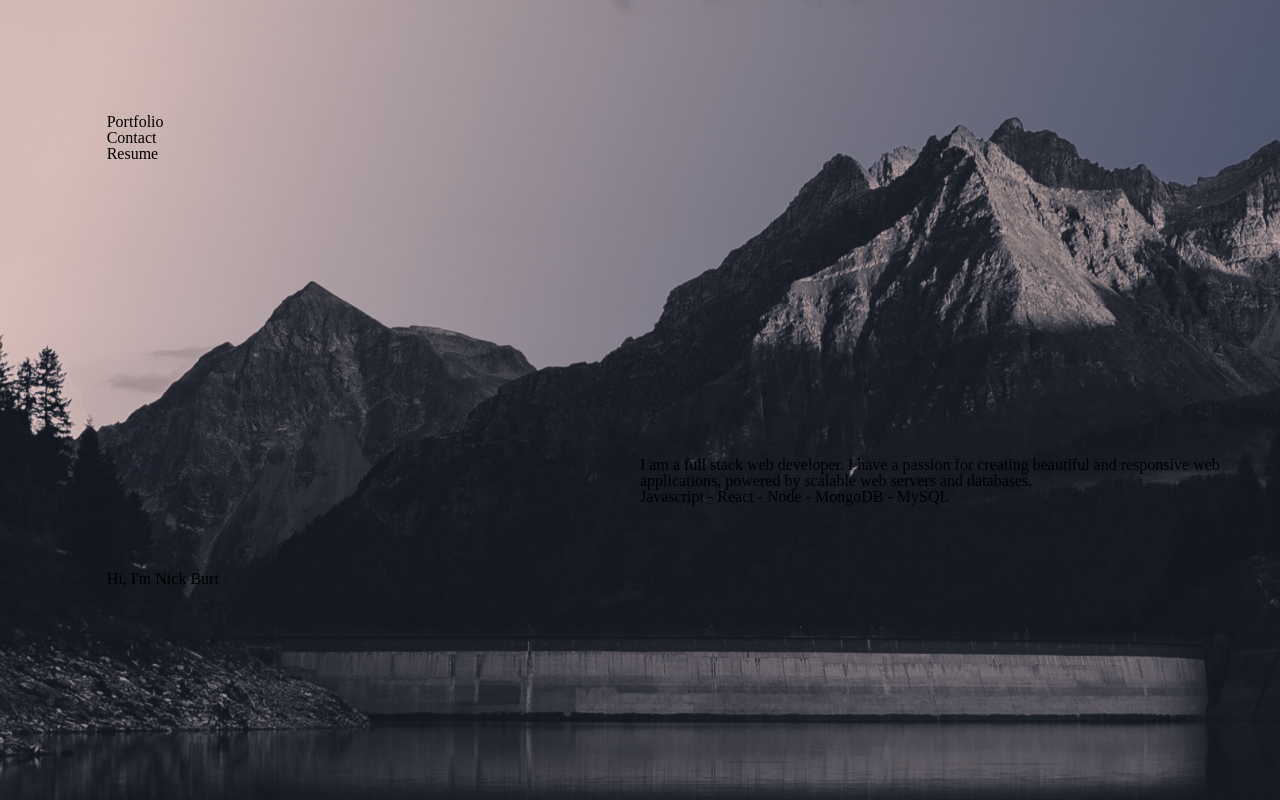
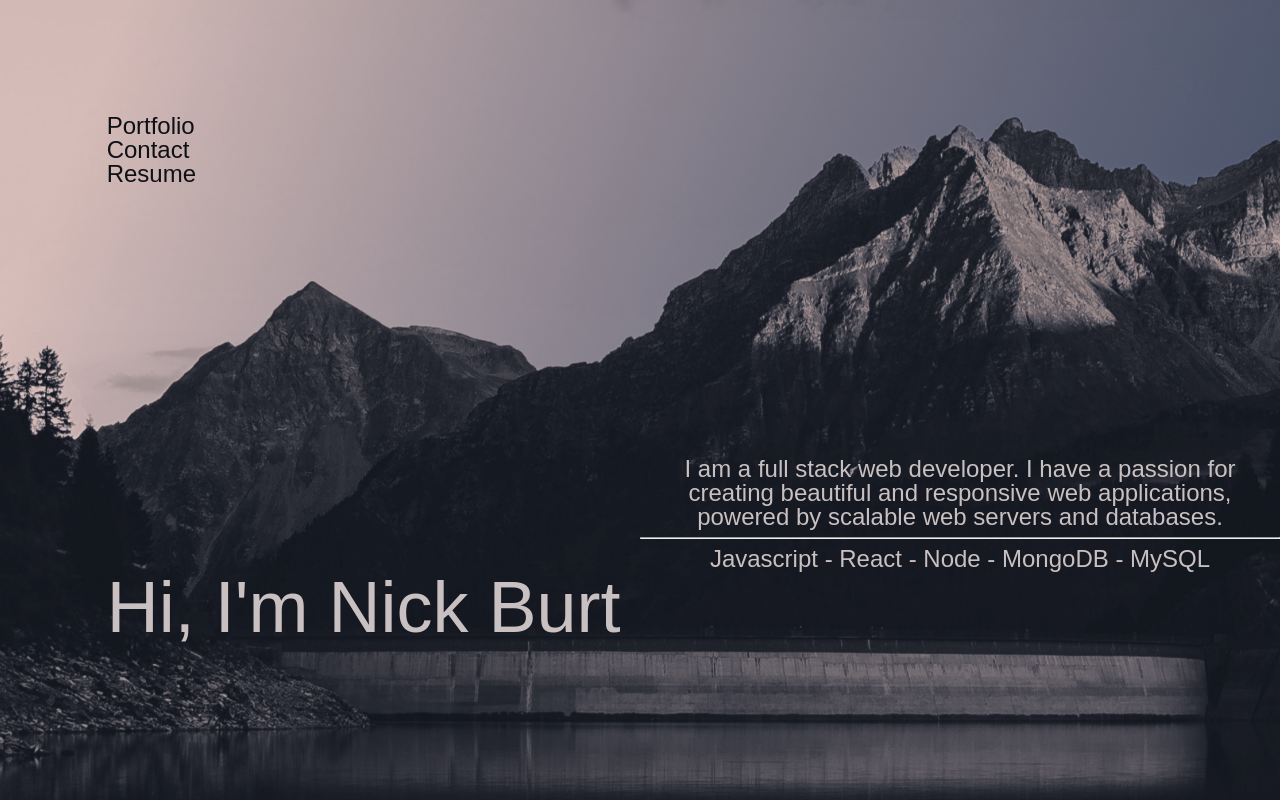
Before and after one commit to nbur4556/portfolio, a Next.js app: page / in a window 1280 px wide. Built offline with nearby package versions, Linux system fonts and the light colour scheme.

Commit message:
style: set size, color, and alignments of fonts

```diff
--- a/pages/_app.js
+++ b/pages/_app.js
@@ -1,4 +1,5 @@
 import '../styles/reset.css';
+import '../styles/globals.scss';
 
 function MyApp({ Component, pageProps }) {
   return <Component {...pageProps} />
--- a/pages/index.js
+++ b/pages/index.js
@@ -34,6 +34,7 @@ export default function Home() {
             I am a full stack web developer. I have a passion for creating beautiful
             and responsive web applications, powered by scalable web servers and databases.
           </p>
+          <hr />
           <p>Javascript - React - Node - MongoDB - MySQL</p>
         </section>
       </main>
--- a/styles/Home.module.scss
+++ b/styles/Home.module.scss
@@ -1,3 +1,5 @@
+@import './colors';
+
 .page {
     display: grid;
     grid-template-columns: repeat(12, 1fr);
@@ -13,11 +15,18 @@
     h1 {
         grid-column: 2 / span 5;
         grid-row: 6 / span 1;
+
+        color: $c_font_light;
     }
 
     .content {
         grid-column: 7 / span 6;
         grid-row: 5 / span 2;
+
+        p{
+            color: $c_font_light;
+            text-align: center;
+        }
     }
 }
 
--- /dev/null
+++ b/styles/_font.scss
@@ -0,0 +1,4 @@
+@import url('https://fonts.googleapis.com/css2?family=:wght@100;200;300;400;500;600;700;800;900&display=swap');
+
+//TODO: Font not importing
+$f_fam_gothic: 'Gothic A1', sans-serif;
--- a/styles/globals.scss
+++ b/styles/globals.scss
@@ -0,0 +1,13 @@
+@import './font';
+@import './colors';
+
+h1 {
+    font-size: 72px;
+    font-family: $f_fam_gothic;
+}
+
+p, li {
+    font-size: 24px;
+    font-family: $f_fam_gothic;
+    color: $c_font_dark;
+}
```
